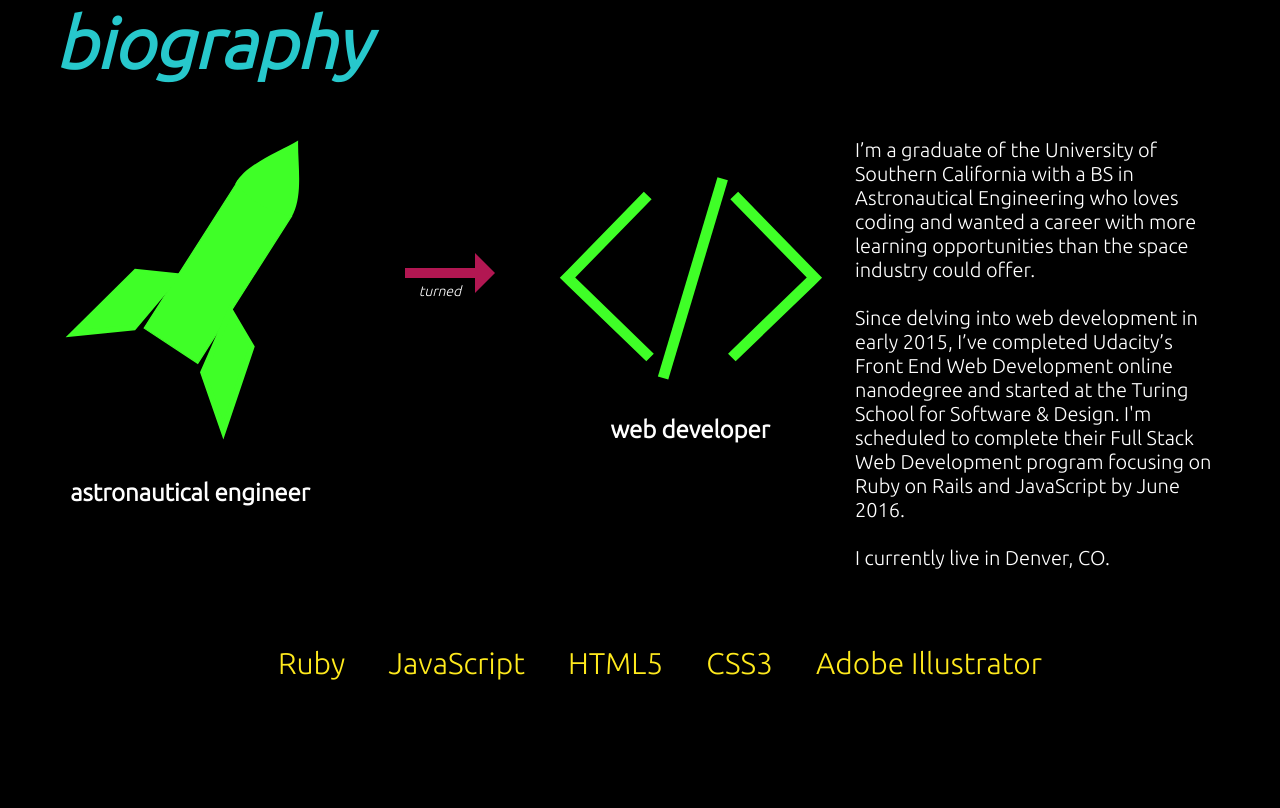
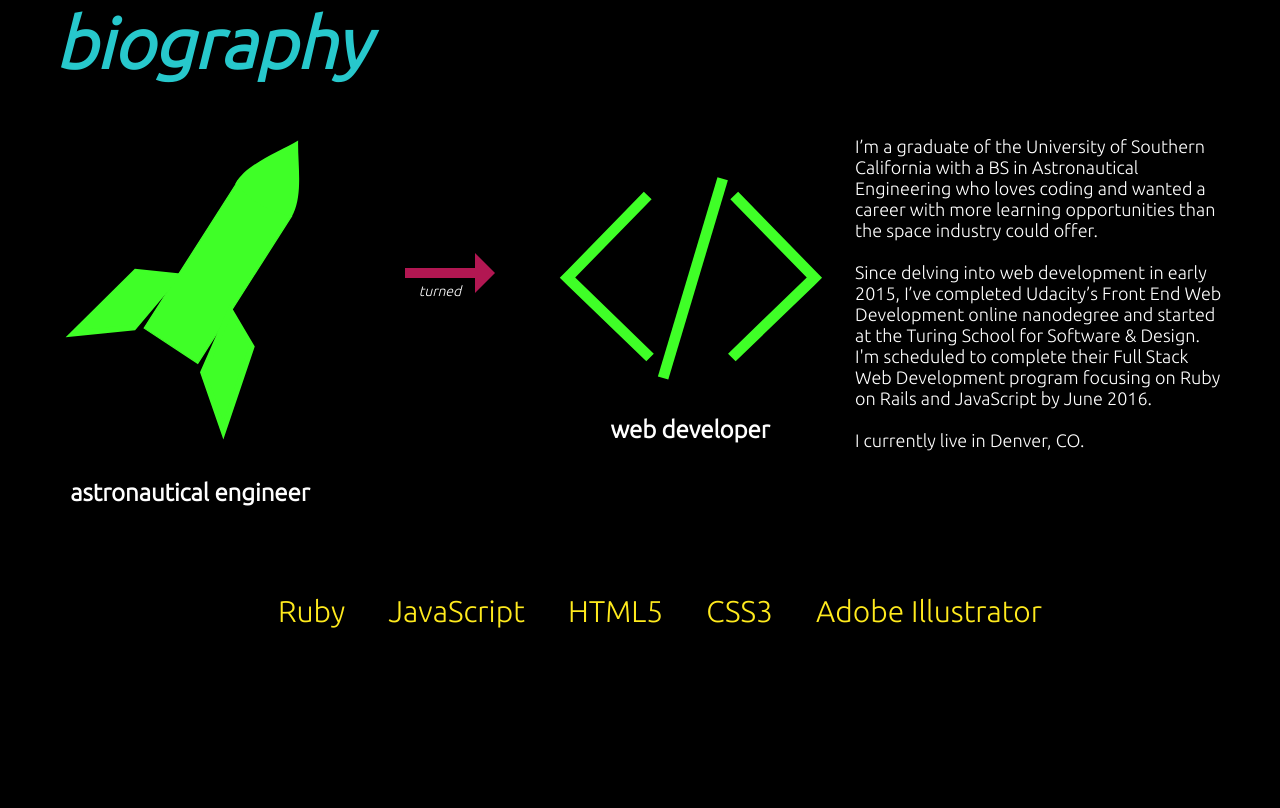
Before and after one commit to ToniRib/ToniRib-Portfolio, a plain HTML site: page src/index.html in a window 1280 px wide. Shown: the part 832-1640 px from the top of the page. Drawn offline with Linux system fonts and the light colour scheme; a web font is replaced by a local one.

Commit message:
docs: Adds a few comments to the style.css file

```diff
--- a/src/css/style.css
+++ b/src/css/style.css
@@ -1,6 +1,4 @@
-/*
-Zocial
-*/
+/* Zocial */
 
 .zocial-twitter:before,
 .zocial-github:before,
@@ -9,6 +7,8 @@ Zocial
 	font-family: 'zocial', sans-serif;
 	margin: 5px 10px 5px 0;
 }
+
+/* Main Styles */
 
 body {
 	background-color: #000;
@@ -84,7 +84,7 @@ h4 {
 
 p {
 	color: white;
-	font-size: 20px;
+	font-size: 18px;
 }
 
 .rocket-img {
@@ -235,6 +235,7 @@ li {
 	}
 }
 
+/* Make sure sections don't overlap */
 @media (max-height: 650px) {
 	article {
 		height: 100%;
```
